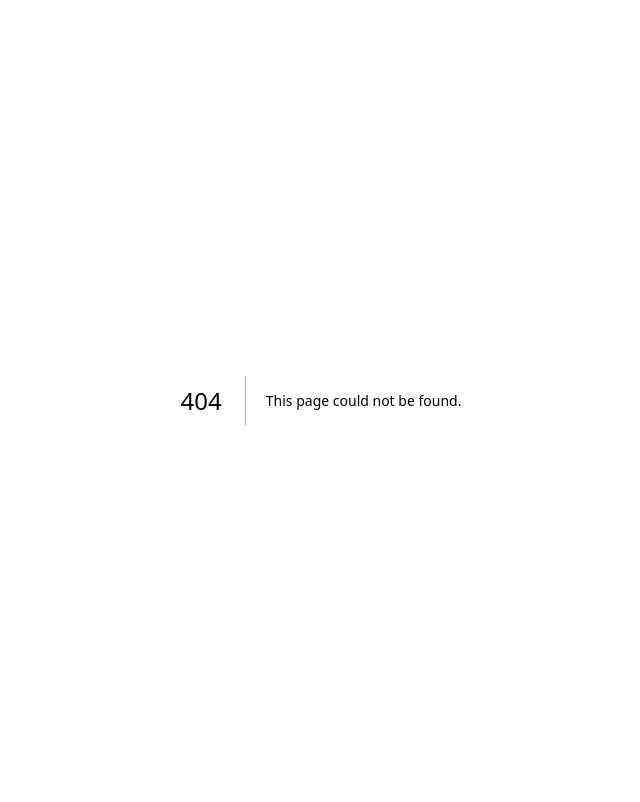
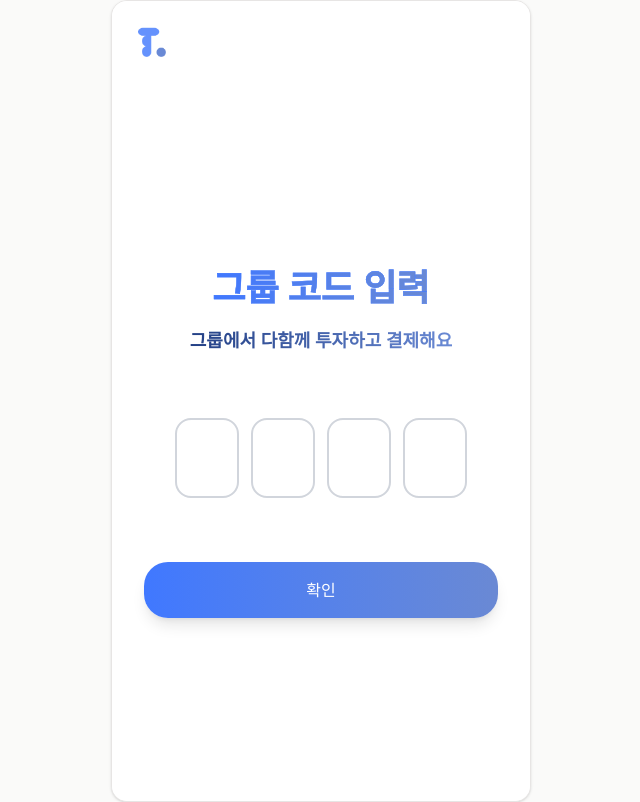
Before and after one commit to ToGather-Final/ToGather-Client, a Next.js app: page /group-join in a window 1280 px wide. Before the commit this address had no page. Shown: the whole page, without its empty margins (319-959 px from the left). Built offline with nearby package versions, Linux system fonts and the light colour scheme.

Commit message:
Feat: 그룹 참여

```diff
--- /dev/null
+++ b/src/app/(pages)/(plain)/group-join/page.tsx
@@ -0,0 +1,276 @@
+"use client"
+
+import { useState } from "react"
+import { useRouter } from "next/navigation"
+import MainButton from "@/components/common/MainButton"
+
+export default function GroupJoinPage() {
+  const router = useRouter()
+  const [step, setStep] = useState<"code" | "loading" | "rules">("code")
+  const [code, setCode] = useState(["", "", "", ""])
+
+  const handleCodeChange = (index: number, value: string) => {
+    if (value.length <= 1) {
+      const newCode = [...code]
+      newCode[index] = value.toUpperCase()
+      setCode(newCode)
+
+      // Auto focus next input
+      if (value && index < 3) {
+        const nextInput = document.getElementById(`code-${index + 1}`)
+        nextInput?.focus()
+      }
+    }
+  }
+
+  const handleCodeSubmit = () => {
+    // 코드 입력 완료 후 로딩 화면으로
+    setStep("loading")
+
+    // 2초 후 규칙 화면으로 전환
+    setTimeout(() => {
+      setStep("rules")
+    }, 2000)
+  }
+
+  const handleRulesConfirm = () => {
+    // 그룹 메인 페이지로 이동
+    router.push("/group")
+  }
+
+  // Step 1: 코드 입력 화면
+  if (step === "code") {
+    return (
+      <div className="min-h-screen bg-white relative overflow-hidden flex flex-col">
+        {/* Header */}
+        <div className="p-6 relative z-10 flex-shrink-0">
+          <img
+            src="/images/logo-blue.png"
+            alt="ToGather Logo"
+            className="h-8 w-8 object-contain"
+          />
+        </div>
+
+        {/* Main content */}
+        <div className="flex-1 flex flex-col items-center justify-center px-8 relative z-10">
+          {/* Title */}
+          <h1
+            className="text-4xl font-extrabold text-center mb-4 leading-tight"
+            style={{
+              backgroundImage: 'linear-gradient(to right, #4078FF, #6989D4)',
+              WebkitBackgroundClip: 'text',
+              WebkitTextFillColor: 'transparent',
+              backgroundClip: 'text',
+              fontWeight: 900,
+              WebkitTextStroke: '0.4px #4078FF'
+            }}
+          >
+            그룹 코드 입력
+          </h1>
+
+          <p
+            className="text-lg font-semibold text-center mb-16"
+            style={{
+              backgroundImage: 'linear-gradient(to right, #234085, #6989D4)',
+              WebkitBackgroundClip: 'text',
+              WebkitTextFillColor: 'transparent',
+              backgroundClip: 'text'
+            }}
+          >
+            그룹에서 다함께 투자하고 결제해요
+          </p>
+
+          {/* Code Input Boxes */}
+          <div className="flex gap-3 mb-16">
+            {[0, 1, 2, 3].map((index) => (
+              <input
+                key={index}
+                id={`code-${index}`}
+                type="text"
+                maxLength={1}
+                value={code[index]}
+                onChange={(e) => handleCodeChange(index, e.target.value)}
+                className="w-16 h-20 text-center text-2xl font-bold border-2 border-gray-300 rounded-2xl bg-white focus:border-blue-500 focus:outline-none transition-colors"
+              />
+            ))}
+          </div>
+
+          {/* Submit Button */}
+          <div className="w-full max-w-sm">
+            <MainButton
+              onClick={handleCodeSubmit}
+              disabled={code.some(c => !c)}
+            >
+              확인
+            </MainButton>
+          </div>
+        </div>
+      </div>
+    )
+  }
+
+  // Step 2: 로딩 화면
+  if (step === "loading") {
+    return (
+      <div className="min-h-screen bg-white relative overflow-hidden flex flex-col">
+        {/* Header */}
+        <div className="p-6 relative z-10 flex-shrink-0">
+          <img
+            src="/images/logo-blue.png"
+            alt="ToGather Logo"
+            className="h-8 w-8 object-contain"
+          />
+        </div>
+
+        {/* Main content */}
+        <div className="flex-1 flex flex-col items-center justify-center px-8 relative z-10">
+          {/* Title */}
+          <h1
+            className="text-4xl font-extrabold text-center mb-8 leading-tight"
+            style={{
+              backgroundImage: 'linear-gradient(to right, #264989, #6989D4)',
+              WebkitBackgroundClip: 'text',
+              WebkitTextFillColor: 'transparent',
+              backgroundClip: 'text',
+              fontWeight: 900,
+              WebkitTextStroke: '0.4px #264989'
+            }}
+          >
+            그룹 '고잉메리호'에
+            <br />
+            입장하고 있어요
+          </h1>
+
+          {/* Loading Dots */}
+          <div className="flex gap-2 mb-12">
+            <div className="w-3 h-3 bg-blue-500 rounded-full animate-bounce" style={{ animationDelay: '0ms' }}></div>
+            <div className="w-3 h-3 bg-blue-500 rounded-full animate-bounce" style={{ animationDelay: '150ms' }}></div>
+            <div className="w-3 h-3 bg-blue-500 rounded-full animate-bounce" style={{ animationDelay: '300ms' }}></div>
+          </div>
+
+          {/* Group Image */}
+          <div className="w-full">
+            <img
+              src="/images/group-create.png"
+              alt="Group"
+              className="w-full h-auto object-contain"
+            />
+          </div>
+        </div>
+      </div>
+    )
+  }
+
+  // Step 3: 그룹 규칙 화면
+  if (step === "rules") {
+    return (
+      <div className="min-h-screen bg-white relative overflow-hidden flex flex-col">
+        {/* Header */}
+        <div className="p-6 relative z-10 flex-shrink-0">
+          <img
+            src="/images/logo-blue.png"
+            alt="ToGather Logo"
+            className="h-8 w-8 object-contain"
+          />
+        </div>
+
+        {/* Main content */}
+        <div className="flex-1 px-8 py-4 relative z-10 overflow-y-auto">
+          {/* Title */}
+          <h1
+            className="text-3xl font-extrabold text-center mb-2"
+            style={{
+              backgroundImage: 'linear-gradient(to right, #4078FF, #6989D4)',
+              WebkitBackgroundClip: 'text',
+              WebkitTextFillColor: 'transparent',
+              backgroundClip: 'text',
+              fontWeight: 900,
+              WebkitTextStroke: '0.4px #4078FF'
+            }}
+          >
+            그룹 규칙
+          </h1>
+
+          <p
+            className="text-base font-semibold text-center mb-6"
+            style={{
+              backgroundImage: 'linear-gradient(to right, #234085, #6989D4)',
+              WebkitBackgroundClip: 'text',
+              WebkitTextFillColor: 'transparent',
+              backgroundClip: 'text'
+            }}
+          >
+            우리 그룹의 매매 규칙이에요
+          </p>
+
+          {/* Rules Sections */}
+          <div className="space-y-4 mb-6">
+            {/* 그룹 생성 및 참여 */}
+            <div className="flex items-start gap-2">
+              <div className="w-5 h-5 rounded-full bg-green-500 flex items-center justify-center flex-shrink-0 mt-0.5">
+                <span className="text-white text-xs">✓</span>
+              </div>
+              <div>
+                <p className="text-sm font-semibold text-gray-900 mb-1">그룹 생성 및 참여</p>
+                <ul className="text-xs text-gray-700 space-y-0.5 list-disc pl-4">
+                  <li>그룹장은 모임 이름, 인원, 초기 투자금을 설정합니다.</li>
+                  <li>참여자는 모임 코드를 통해서만 참여할 수 있습니다.</li>
+                </ul>
+              </div>
+            </div>
+
+            {/* 매매 방식 */}
+            <div className="flex items-start gap-2">
+              <div className="w-5 h-5 rounded-full bg-green-500 flex items-center justify-center flex-shrink-0 mt-0.5">
+                <span className="text-white text-xs">✓</span>
+              </div>
+              <div>
+                <p className="text-sm font-semibold text-gray-900 mb-1">매매 방식</p>
+                <ul className="text-xs text-gray-700 space-y-0.5 list-disc pl-4">
+                  <li>매매가 발생하면, 과 그룹원 수 각 그룹원 4) 발급 각각의 즉시 모임 통장에서 그룹장의 개인 통장으로 이동합니다.</li>
+                  <li>각 모임 투자 결과 수익금은 통합 관리됩니다.</li>
+                </ul>
+              </div>
+            </div>
+
+            {/* 매미 규칙 */}
+            <div className="flex items-start gap-2">
+              <div className="w-5 h-5 rounded-full bg-red-500 flex items-center justify-center flex-shrink-0 mt-0.5">
+                <span className="text-white text-xs">!</span>
+              </div>
+              <div>
+                <p className="text-sm font-semibold text-gray-900 mb-1">매미 규칙</p>
+                <ul className="text-xs text-gray-700 space-y-0.5 list-disc pl-4">
+                  <li>매미 완성일 승인은 그룹원의 과반수입니다.</li>
+                  <li>승인이 완성되면, 과 그룹원 수 각 매매에 수 각 모임 매매 금액은 즉시 모임 통장에서 그룹장의 개인통장으로 이동합니다.</li>
+                </ul>
+              </div>
+            </div>
+          </div>
+
+          {/* Agreement Checkbox */}
+          <div className="flex items-start gap-3 py-4">
+            <input
+              type="checkbox"
+              id="rules-agreement"
+              className="mt-1 w-4 h-4 text-blue-600 border-gray-300 rounded focus:ring-blue-500"
+              required
+            />
+            <label htmlFor="rules-agreement" className="text-sm text-gray-700 leading-relaxed">
+              본 규칙에 동의하신겁니까?
+            </label>
+          </div>
+
+          {/* Submit Button */}
+          <div className="mt-6">
+            <MainButton onClick={handleRulesConfirm}>
+              확인
+            </MainButton>
+          </div>
+        </div>
+      </div>
+    )
+  }
+
+  return null
+}
```
